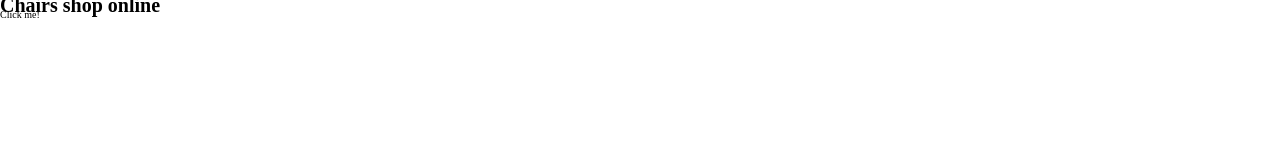
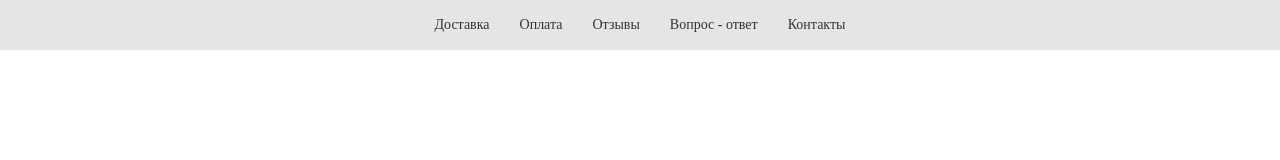
Before and after one commit to beastbs/chairs-shop-online, a website: page index.html in a window 1280 px wide. Drawn offline with Linux system fonts and the light colour scheme.

Commit message:
added styles and html for header-navigation block

```diff
--- a/index.html
+++ b/index.html
@@ -7,7 +7,53 @@
 	<title>Chairs Shop</title>
 </head>
 <body>
-	<h1>Chairs shop online</h1>
-	<a href="#">Click me!</a>
+	<section class="header-navigation">
+		<div class="wrapper header-navigation__wrapper">
+			<nav>
+				<ul class="header-navigation__list">
+					<li>
+						<a
+						  href="#"
+						  class="header-navigation__link"
+						  >
+						  Доставка
+						</a>
+					</li>
+					<li>
+						<a
+						  href="#"
+						  class="header-navigation__link"
+						  >
+						  Оплата
+						</a>
+					</li>
+					<li>
+						<a
+						  href="#"
+						  class="header-navigation__link"
+						>
+						Отзывы
+					</a>
+				   </li>
+					<li>
+						<a
+						  href="#"
+						  class="header-navigation__link"
+						  >
+						  Вопрос - ответ
+						</a>
+					</li>
+					<li>
+						<a
+						href="#"
+						class="header-navigation__link"
+						>
+						Контакты
+						</a>
+				   </li>
+				</ul>
+			</nav>
+		</div>
+	</section>
 </body>
 </html>
--- a/src/scss/constants/_constants.scss
+++ b/src/scss/constants/_constants.scss
@@ -1,9 +1,8 @@
-$primary1: #F13C6E;
+$primary1: #f13c6e;
 $primary2: #fff;
-$primary3: #EFEFEF;
+$primary3: #e5e5e5;
 
 $main-text-color: #fff;
 $title-text-color: #000;
 $link-text-color: #000;
-
 $info-text-color: #333;
--- a/src/scss/global/_global.scss
+++ b/src/scss/global/_global.scss
@@ -20,3 +20,7 @@ a {
 		transition: border-bottom-color .3s linear;
 	}
 }
+
+li{
+	list-style: none;
+}
--- a/src/scss/index.scss
+++ b/src/scss/index.scss
@@ -1,2 +1,3 @@
 @import "./constants/constants";
 @import "./global/global";
+@import "./modules/header-navigation";
--- /dev/null
+++ b/src/scss/modules/_header-navigation.scss
@@ -0,0 +1,22 @@
+.header-navigation {
+	background: $primary3;
+	&__wrapper{
+		padding: 17px 0px;
+	}
+
+	&__list {
+		display: flex;
+		justify-content: center;
+		align-items: center;
+
+		& > li:not(:last-child){
+			margin-right: 30px;
+		}
+	}
+
+	&__link {
+		color: $info-text-color;
+		font-size: 1.4rem;
+		line-height: 1.6rem;
+	}
+}
```
Also changed, not shown: src/css/index.css.
